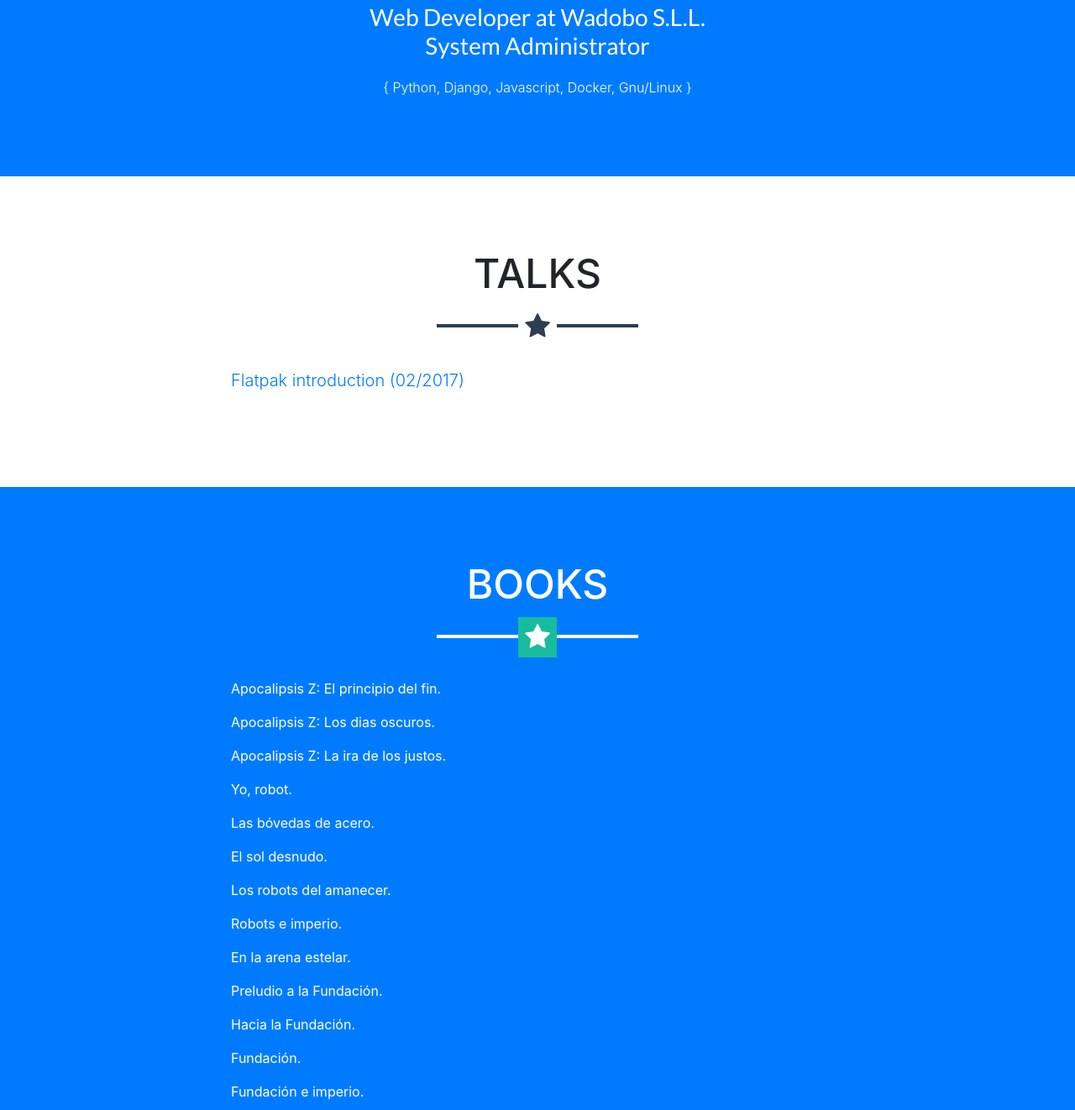
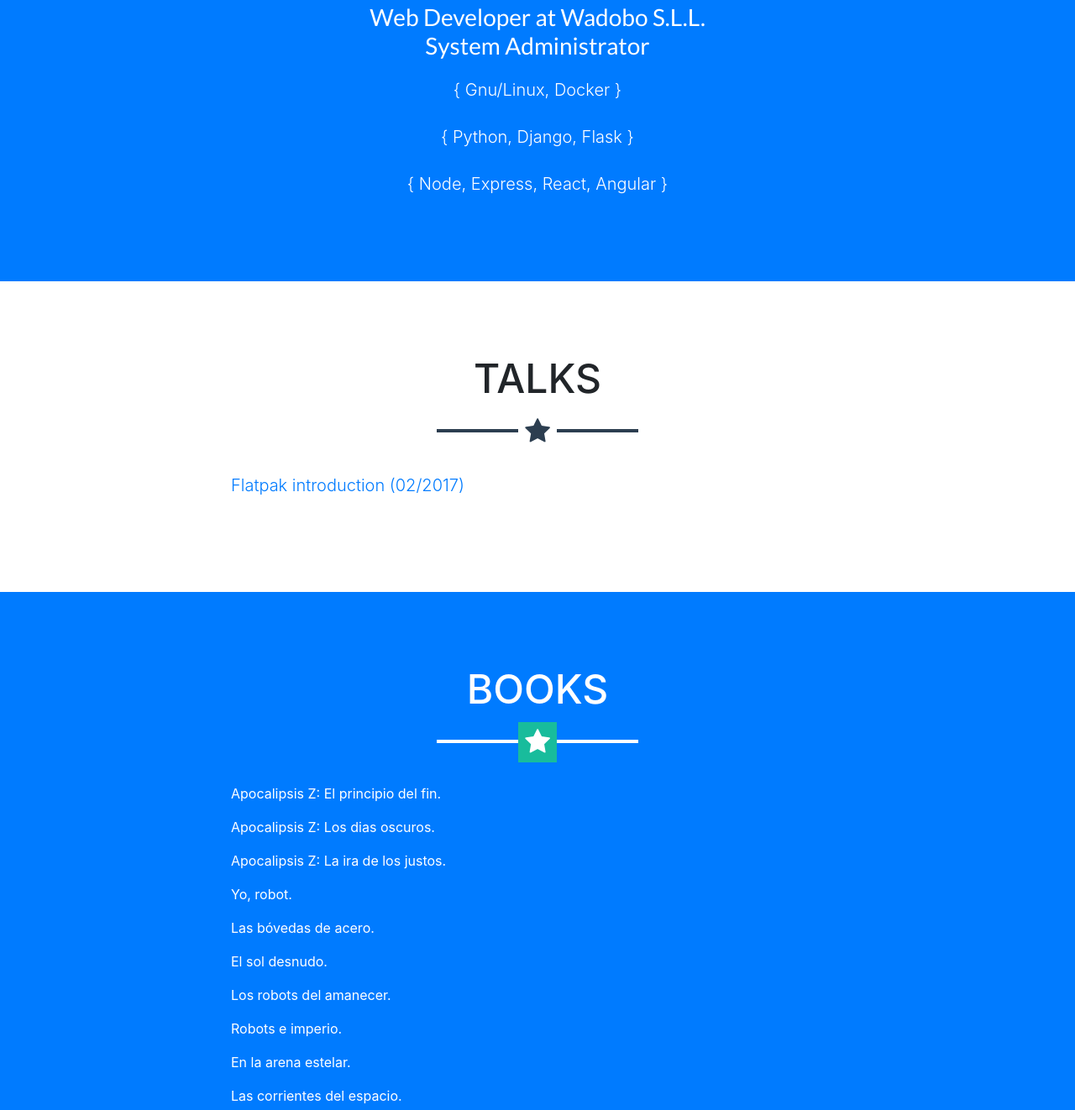
Before and after one commit to rarellano/rarellano.github.io, a website with bundled scripts: page index.html in a window 1280 px wide. Shown: the part 838-2160 px from the top of the page at 84% size. Built offline with nearby package versions, Linux system fonts and the light colour scheme.

Commit message:
Added skills

```diff
--- a/index.html
+++ b/index.html
@@ -64,7 +64,12 @@
         <h2 class="font-weight-light mb-0">Web Developer at <a style="color:white" href="https://wadobo.com/">Wadobo S.L.L.</a></h2>
         <h2 class="font-weight-light mb-0">System Administrator</h2>
         <br>
-        <h6 class="font-weight-light mb-0">{ Python, Django, Javascript, Docker, Gnu/Linux }</h6>
+        <h5 class="font-weight-light">{ Gnu/Linux, Docker }</h5>
+        <br>
+        <h5 class="font-weight-light">{ Python, Django, Flask }</h5>
+        <br>
+        <h5 class="font-weight-light">{ Node, Express, React, Angular }</h5>
+
       </div>
     </header>
 
@@ -105,6 +110,7 @@
             <p>Los robots del amanecer.</p>
             <p>Robots e imperio.</p>
             <p>En la arena estelar.</p>
+            <p>Las corrientes del espacio.</p>
             <p>Preludio a la Fundación.</p>
             <p>Hacia la Fundación.</p>
             <p>Fundación.</p>
```
Also changed, not shown: __index.html (deleted, +0 -13 lines).
